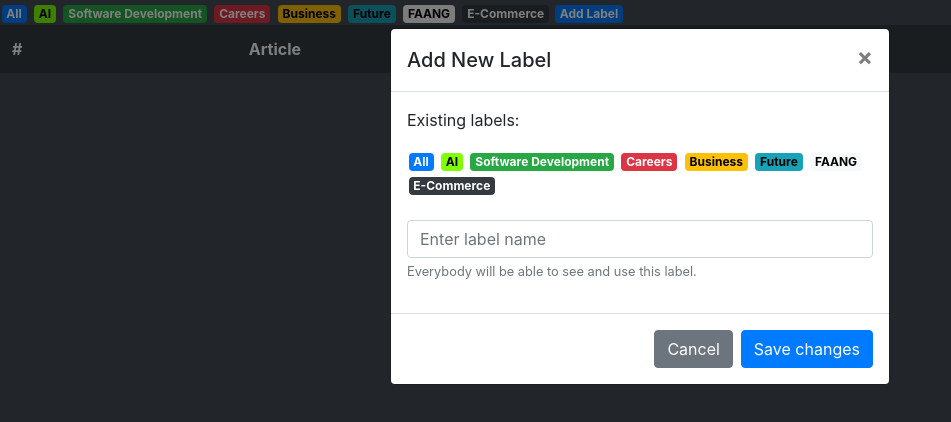
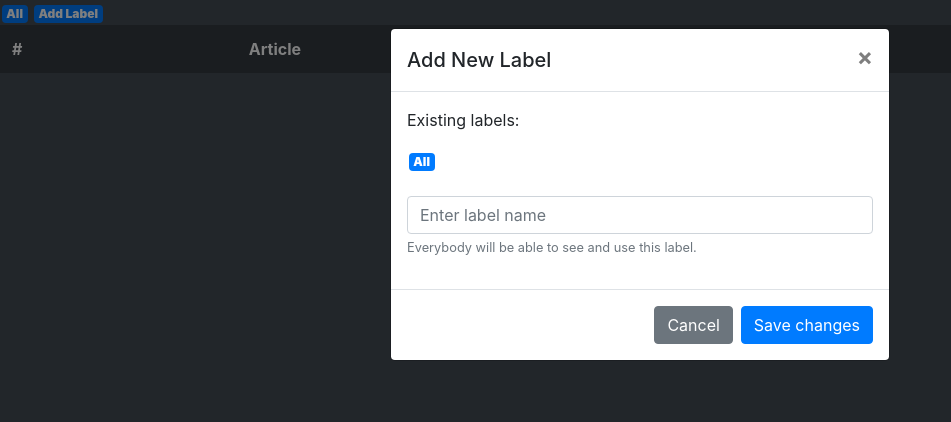
Before and after one commit to Code42Cate/News-Aggregator, a plain HTML site: page templates/newsletter_concept.html in a window 1280 px wide. Both pictures are taken after a click on the element "Add Label". Shown: the whole page, without its empty margins (0-951 px from the left). Drawn offline with nearby package versions, Linux system fonts and the light colour scheme; no server answers.

Commit message:
Fix display of existing labels in add new label modal

```diff
--- a/templates/newsletter_concept.html
+++ b/templates/newsletter_concept.html
@@ -16,48 +16,8 @@
       height: 100%;
     }
 
-    .ai {
-      background-color: chartreuse;
-      color: black;
-    }
-
     .all {
       background-color: #007bff;
-      color: white;
-    }
-
-    .softwaredevelopment {
-      background-color: #28a745;
-      color: white;
-    }
-
-    .careers {
-      background-color: #dc3545;
-      color: white;
-    }
-
-    .business {
-      background-color: #ffc107;
-      color: black;
-    }
-
-    .future {
-      background-color: #17a2b8;
-      color: black;
-    }
-
-    .faang {
-      background-color: #f8f9fa;
-      color: black;
-    }
-
-    .ecommerce {
-      background-color: #343a40;
-      color: white;
-    }
-
-    .standard {
-      background-color: chocolate;
       color: white;
     }
 
@@ -82,6 +42,7 @@
       cursor: pointer;
       margin-left: 1.5px;
       margin-right: 1.5px;
+      font-weight: 900;
     }
   </style>
 </head>
@@ -90,16 +51,8 @@
   <div>
     <div id="labelselect" class="inline">
       <span class="badge all" id="all-label" draggable="true" ondragstart="drag(event)">All</span>
-      <span class="badge ai" id="ai-label" draggable="true" ondragstart="drag(event)">AI</span>
-      <span class="badge softwaredevelopment" id="softwaredevelopment-label" draggable="true"
-        ondragstart="drag(event)">Software Development</span>
-      <span class="badge careers" id="careers-label" draggable="true" ondragstart="drag(event)">Careers</span>
-      <span class="badge business" id="business-label" draggable="true" ondragstart="drag(event)">Business</span>
-      <span class="badge future" id="future-label" draggable="true" ondragstart="drag(event)">Future</span>
-      <span class="badge faang" id="faang-label" draggable="true" ondragstart="drag(event)">FAANG</span>
-      <span class="badge ecommerce" id="ecommerce-label" draggable="true" ondragstart="drag(event)">E-Commerce</span>
     </div>
-    <div class="inline" style="margin-left: 3px;"> <span class="badge badge-primary" name="addlabel" data-toggle="modal"
+    <div class="inline" style="margin-left: 3px;"> <span class="badge badge-primary" id="addlabel" data-toggle="modal"
         data-target="#labelmodal">Add
         Label</span></div>
   </div>
@@ -151,11 +104,18 @@
   <script src="https://stackpath.bootstrapcdn.com/bootstrap/4.3.1/js/bootstrap.min.js"
     integrity="sha384-JjSmVgyd0p3pXB1rRibZUAYoIIy6OrQ6VrjIEaFf/nJGzIxFDsf4x0xIM+B07jRM"
     crossorigin="anonymous"></script>
+  <script type="text/javascript" src="{{ url_for('static', filename='palette.min.js') }}"></script>
   <script>
-
-
+    function addLabelEventListener(event) {
+      const div = document.getElementById('modal-labels-set');
+      div.innerHTML = `<p>Existing labels: </p>`;
+      const childs = event.target.parentElement.parentElement.children[0].children;
+      for (let label of childs) {
+        div.innerHTML += `${label.outerHTML} `;
+      };
+    }
+    document.getElementById('addlabel').addEventListener('click', addLabelEventListener);
     function addNewLabel() {
-      // validate + send to backend aswell
       const labelName = document.getElementById('newLabelInput').value;
       const labelclass = labelName.replace(" ", "").toLowerCase();
       const div = document.getElementById('labelselect');
@@ -164,7 +124,6 @@
       document.getElementById('newLabelInput').value = '';
       document.getElementById('cancelButton').click();
     }
-
     function updateKeyword(keyword, category) {
       fetch(`http://localhost:5000/api/v1/categories/${keyword}`, { body: JSON.stringify({ "category": category }), method: "PATCH", headers: { 'Content-Type': 'application/json' } }).then((response) => {
         console.log(response);
@@ -209,12 +168,27 @@
       ev.target.remove();
     }
     const firstLetterToUpperCase = string => string[0].toUpperCase() + string.substring(1);
-
+    const colourArray = ['Red', 'Pink', 'Purple', 'Deep Purple', 'Indigo', 'Blue', 'Light Blue', 'Cyan', 'Teal', 'Green', 'Light Green', 'Lime', 'Yellow', 'Amber', 'Orange', 'Deep Orange', 'Brown', 'Grey', 'Blue Grey', 'Black', 'White'];
+    const random = (min, max) => Math.floor(Math.random() * (max - min + 1)) + min;
     (async () => {
       const url = 'http://localhost:5000/api/v1/articles'
       let categories = [];
       const fetchAsyncA = async () => {
-        const articles = await (await fetch(url)).json()
+        const articles = await (await fetch(url)).json();
+
+        // Step 0: Iterate through all articles and collect the categories. Then give every category a nice color
+        const colourCategories = {};
+        let colourIndex = 0;
+        articles.forEach((article) => {
+          article.categories.forEach((category) => {
+            if (colourCategories.category === undefined) {
+              colourCategories.category = colourArray[colourIndex];
+              colourIndex += 1;
+              if (colourIndex === colourArray.length) colourIndex = 0;
+            }
+          });
+        });
+        console.log(colourCategories)
         const table = document.getElementById('articletable');
         let counter = articles.length;
         articles.forEach((article) => {
@@ -224,8 +198,10 @@
           const keywords = row.insertCell(2);
           let html = "";
           article.categories.forEach((category) => {
-            html += `<span class="badge standard">${firstLetterToUpperCase(category)}</span>`;
             categories.push(category);
+            const colour = colourCategories[category];
+            console.log(category)
+            html += `<span class="badge" style="background-color: ${palette.get(colour, '700')};color:${palette.getText(colour, '500', 'Secondary')};font-size:87%;">${firstLetterToUpperCase(category)}</span>`;
           });
           article.keywords.forEach((keyword) => {
             html += `<div class="inline keyword" ondrop="drop(event)" ondragover="allowDrop(event)" ondblclick="removeKeyword(event)">${keyword}</div>`;
@@ -233,26 +209,17 @@
           keywords.innerHTML = html;
           counter -= 1;
         });
-        categories = categories.filter((e, i) => categories.indexOf(e) === i);
+        categories = categories.filter((e, i) => categories.indexOf(e) === i);  // Kill duplicates
         const labels = document.getElementById('labelselect');
         categories.forEach((category) => {
-          const html = `<span class="badge standard" id="standard-label" draggable="true" ondragstart="drag(event)">${firstLetterToUpperCase(category)}</span>`
+          const colour = colourCategories[category];
+          const html = `<span class="badge" style="background-color: ${palette.get(colour, '700')};color:${palette.getText(colour, '500', 'Secondary')};font-size:87%;" draggable="true" ondragstart="drag(event)">${firstLetterToUpperCase(category)}</span>`
           labels.innerHTML += html;
         });
       }
       fetchAsyncA();
     })();
 
-    document.getElementsByName('addlabel').forEach((elem) => {
-      elem.addEventListener('click', (event) => {
-        const div = document.getElementById('modal-labels-set');
-        div.innerHTML = `<p>Existing labels: </p>`;
-        const childs = event.target.parentElement.parentElement.children[0].children;
-        for (let label of childs) {
-          div.innerHTML += `${label.outerHTML} `;
-        };
-      });
-    })
 
   </script>
 </body>
```
